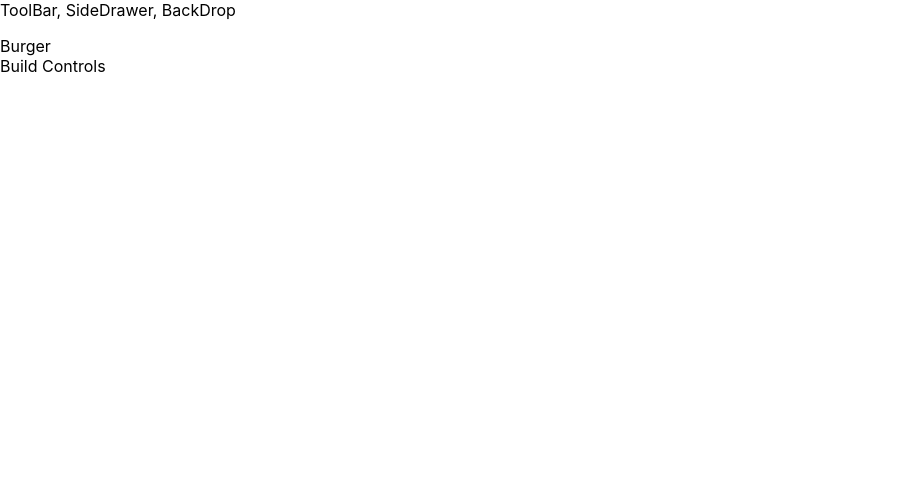
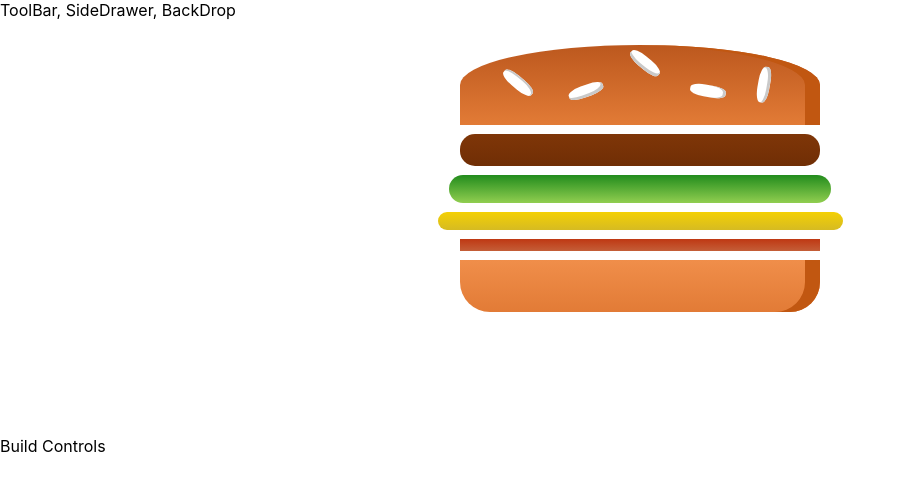
Before and after one commit to hrishabh-22/burgerbuilder, a React (Create React App) app: page / in a window 1280 px wide. Shown: the top 490 px of the page, without its empty margins (0-905 px from the left). Built offline with nearby package versions, Linux system fonts and the light colour scheme.

Commit message:
Burger Component Created

```diff
--- /dev/null
+++ b/src/components/Burger/Burger.js
@@ -0,0 +1,18 @@
+import React from "react";
+import BurgerIngredent from "./BurgerIngredents/BurgerIngredents";
+import classes from "./Burger.module.css";
+
+const Burger = (props) => {
+  return (
+    <div className={classes.Burger}>
+      <BurgerIngredent type={"bread-top"} />
+      <BurgerIngredent type="meat" />
+      <BurgerIngredent type="salad" />
+      <BurgerIngredent type="cheese" />
+      <BurgerIngredent type="bacon" />
+      <BurgerIngredent type="bread-bottom" />
+    </div>
+  );
+};
+
+export default Burger;
--- /dev/null
+++ b/src/components/Burger/Burger.module.css
@@ -0,0 +1,28 @@
+.Burger {
+  width: 100%;
+  margin: auto;
+  height: 250px;
+  overflow: scroll;
+  text-align: center;
+  font-weight: bold;
+  font-size: 1.2rem;
+}
+
+@media (min-width: 1000px) and (min-height: 700px) {
+  .Burger {
+    width: 700px;
+    height: 600px;
+  }
+}
+@media (min-width: 500px) and (min-height: 401px) {
+  .Burger {
+    width: 450px;
+    height: 400px;
+  }
+}
+@media (min-width: 500px) and (max-height: 400px) {
+  .Burger {
+    width: 350px;
+    height: 300px;
+  }
+}
--- /dev/null
+++ b/src/components/Burger/BurgerIngredents/BurgerIngredent.module.css
@@ -0,0 +1,113 @@
+.BreadBottom {
+    height: 13%;
+    width: 80%;
+    background: linear-gradient(#F08E4A, #e27b36);
+    border-radius: 0 0 30px 30px;
+    box-shadow: inset -15px 0 #c15711;
+    margin: 2% auto;
+}
+
+.BreadTop {
+    height: 20%;
+    width: 80%;
+    background: linear-gradient(#bc581e, #e27b36);
+    border-radius: 50% 50% 0 0;
+    box-shadow: inset -15px 0 #c15711;
+    margin: 2% auto;
+    position: relative;
+}
+
+.Seeds1 {
+    width: 10%;
+    height: 15%;
+    position: absolute;
+    background-color: white;
+    left: 30%;
+    top: 50%;
+    border-radius: 40%;
+    transform: rotate(-20deg);
+    box-shadow: inset -2px -3px #c9c9c9;
+}
+
+.Seeds1:after {
+    content: "";
+    width: 100%;
+    height: 100%;
+    position: absolute;
+    background-color: white;
+    left: -170%;
+    top: -260%;
+    border-radius: 40%;
+    transform: rotate(60deg);
+    box-shadow: inset -1px 2px #c9c9c9;
+  }
+
+.Seeds1:before {
+    content: "";
+    width: 100%;
+    height: 100%;
+    position: absolute;
+    background-color: white;
+    left: 180%;
+    top: -50%;
+    border-radius: 40%;
+    transform: rotate(60deg);
+    box-shadow: inset -1px -3px #c9c9c9;
+  }
+
+  .Seeds2 {
+    width: 10%;
+    height: 15%;
+    position: absolute;
+    background-color: white;
+    left: 64%;
+    top: 50%;
+    border-radius: 40%;
+    transform: rotate(10deg);
+    box-shadow: inset -3px 0 #c9c9c9;
+  }
+
+  .Seeds2:before {
+    content: "";
+    width: 100%;
+    height: 100%;
+    position: absolute;
+    background-color: white;
+    left: 150%;
+    top: -130%;
+    border-radius: 40%;
+    transform: rotate(90deg);
+    box-shadow: inset 1px 3px #c9c9c9;
+  }
+
+
+.Meat {
+    width: 80%;
+    height: 8%;
+    background: linear-gradient(#7f3608, #702e05);
+    margin: 2% auto;
+    border-radius: 15px;
+}
+
+.Cheese {
+    width: 90%;
+    height: 4.5%;
+    margin: 2% auto;
+    background: linear-gradient(#f4d004, #d6bb22);
+    border-radius: 20px;
+}
+
+.Salad {
+    width: 85%;
+    height: 7%;
+    margin: 2% auto;
+    background: linear-gradient(#228c1d, #91ce50);
+    border-radius: 20px;
+}
+
+.Bacon {
+    width: 80%;
+    height: 3%;
+    background: linear-gradient(#bf3813, #c45e38);
+    margin: 2% auto;
+}
--- /dev/null
+++ b/src/components/Burger/BurgerIngredents/BurgerIngredents.js
@@ -0,0 +1,37 @@
+import React from "react";
+import classes from "./BurgerIngredent.module.css";
+
+const BurgerIngredent = (props) => {
+  let ingredent = null;
+  switch (props.type) {
+    case "bread-bottom":
+      ingredent = <div className={classes.BreadBottom}></div>;
+      break;
+    case "bread-top":
+      ingredent = (
+        <div className={classes.BreadTop}>
+          <div className={classes.Seeds1}></div>
+          <div className={classes.Seeds2}></div>
+        </div>
+      );
+      break;
+    case "meat":
+      ingredent = <div className={classes.Meat}></div>;
+      break;
+    case "cheese":
+      ingredent = <div className={classes.Cheese}></div>;
+      break;
+    case "salad":
+      ingredent = <div className={classes.Salad}></div>;
+      break;
+    case "bacon":
+      ingredent = <div className={classes.Bacon}></div>;
+      break;
+    default:
+      ingredent = null;
+      break;
+  }
+  return ingredent;
+};
+
+export default BurgerIngredent;
--- a/src/components/Layout/Layout.module.css
+++ b/src/components/Layout/Layout.module.css
@@ -1,3 +1,3 @@
-.Content{
-    margin-top: 16px;
+.Content {
+  margin-top: 16px;
 }
--- a/src/container/BurgerBuilder/BurgerBuilder.js
+++ b/src/container/BurgerBuilder/BurgerBuilder.js
@@ -1,5 +1,6 @@
 import React from "react";
 import Aux from "../../hoc/Auxilary";
+import Burger from "../../components/Burger/Burger";
 
 class BurgerBuilder extends React.Component {
   constructor(props) {
@@ -9,7 +10,9 @@
   render() {
     return (
       <Aux>
-        <div>Burger</div>
+        <div>
+          <Burger />
+        </div>
         <div>Build Controls</div>
       </Aux>
     );
```
